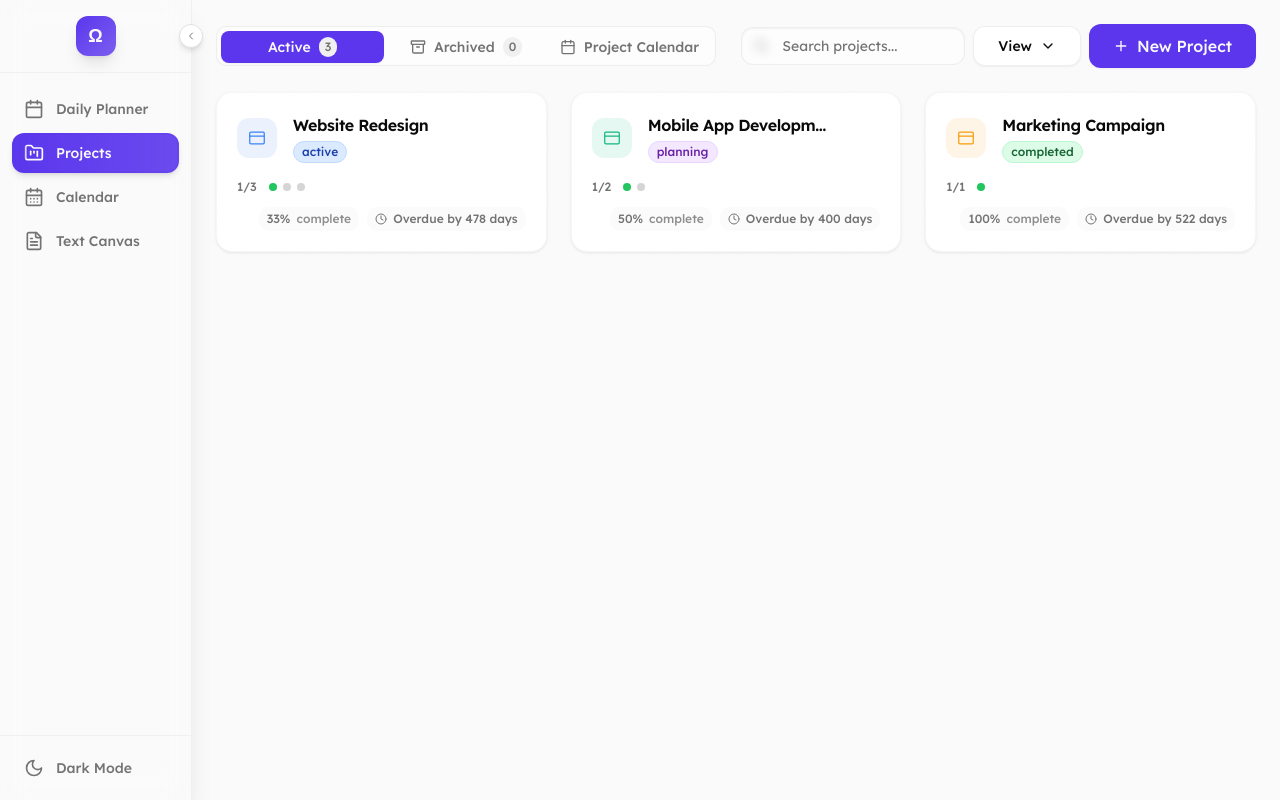
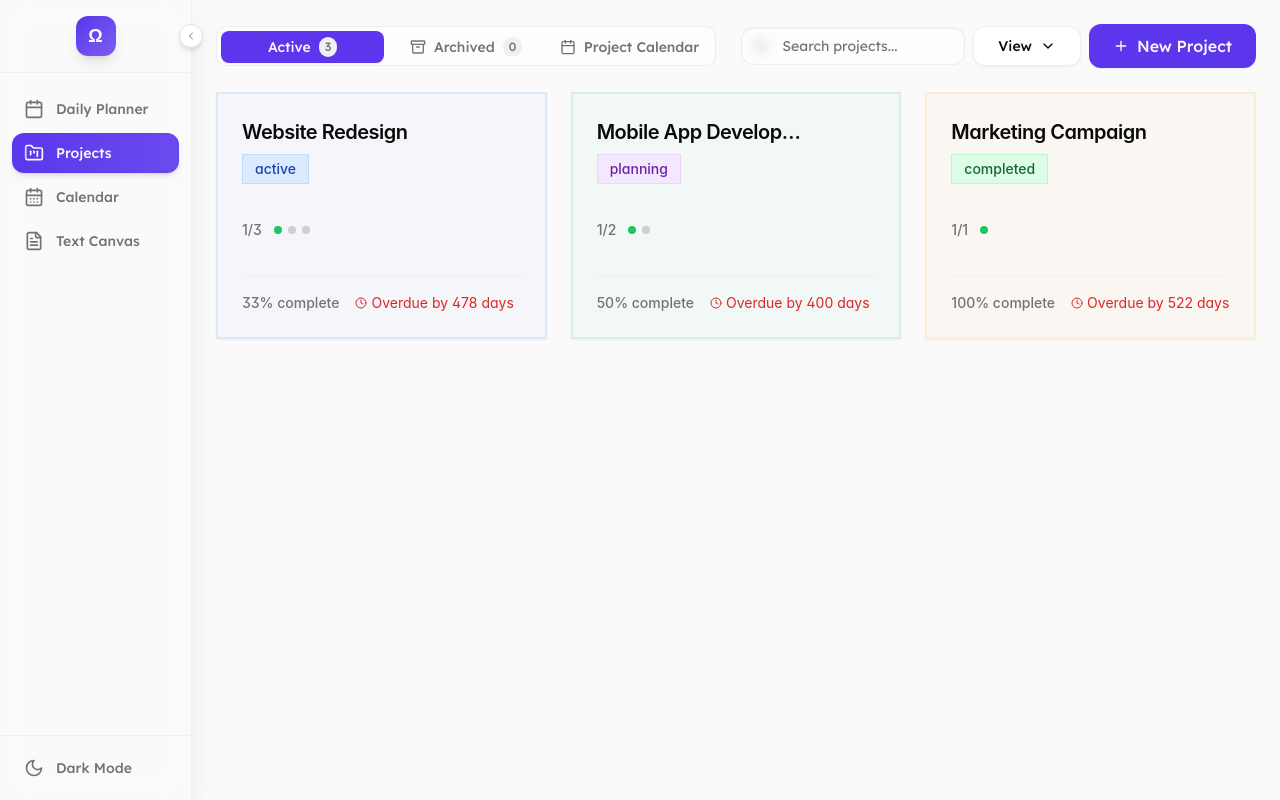
Before and after one commit to obihughes/omega-planner, a Next.js app: page /projects in a window 1280 px wide. Built offline with nearby package versions, Linux system fonts and the light colour scheme.

Commit message:
Refactor: Redesigned project cards and simplified layout

```diff
--- a/components/projects/ProjectCard.tsx
+++ b/components/projects/ProjectCard.tsx
@@ -127,9 +127,9 @@ function ProjectCardComponent({
   const renderProgressCircles = () => {
     if (totalTasks === 0) {
       return (
-        <div className="flex items-center justify-center py-3 bg-muted/20 rounded-lg">
-          <div className="flex items-center space-x-2 text-muted-foreground text-xs">
-            <Plus className="w-3.5 h-3.5" />
+        <div className="flex items-center justify-center py-4 bg-muted/10 border border-dashed border-muted-foreground/20">
+          <div className="flex items-center space-x-2 text-muted-foreground text-sm">
+            <Plus className="w-4 h-4" />
             <span>Click to add tasks</span>
           </div>
         </div>
@@ -141,8 +141,8 @@ function ProjectCardComponent({
     const showEllipsis = totalTasks > maxCircles;
 
     return (
-      <div className="flex items-center space-x-3">
-        <span className="text-xs font-medium text-muted-foreground flex-shrink-0">
+      <div className="flex items-center space-x-3 py-3">
+        <span className="text-sm font-medium text-muted-foreground flex-shrink-0">
           {completedTasks}/{totalTasks}
         </span>
         <div className="flex flex-wrap gap-1.5 items-center">
@@ -159,7 +159,7 @@ function ProjectCardComponent({
             );
           })}
           {showEllipsis && (
-            <span className="text-xs text-muted-foreground ml-0.5 whitespace-nowrap font-medium">+{totalTasks - maxCircles}</span>
+            <span className="text-sm text-muted-foreground ml-1 whitespace-nowrap font-medium">+{totalTasks - maxCircles}</span>
           )}
         </div>
       </div>
@@ -169,14 +169,18 @@ function ProjectCardComponent({
   return (
     <div
       ref={setNodeRef}
-      style={style}
+      style={{
+        ...style,
+        backgroundColor: project.color + '08', // Very light tint of project color
+        borderColor: project.color + '20', // Subtle border with project color
+      }}
       className={cn(
-        "card-enhanced p-5 cursor-pointer group relative overflow-hidden",
-        "bg-gradient-to-br from-card/80 to-card/60 backdrop-blur-sm",
-        "border border-border/50 rounded-xl shadow-sm",
-        "hover:shadow-lg hover:border-primary/40 hover:bg-gradient-to-br hover:from-card/90 hover:to-card/70",
-        "transition-all duration-300 ease-out transform hover:scale-[1.02]",
-        isDragging && "rotate-2 scale-105 shadow-2xl ring-2 ring-primary/50",
+        "p-6 cursor-pointer group relative overflow-hidden",
+        "bg-card border-2 shadow-sm",
+        "hover:shadow-md hover:border-opacity-40",
+        "transition-all duration-200 ease-out",
+        "font-['Inter',sans-serif]", // Use Inter font like text canvas
+        isDragging && "rotate-1 scale-105 shadow-xl ring-2 ring-primary/30",
         isArchived && "opacity-60 bg-muted/20 hover:bg-muted/30"
       )}
       onClick={handleCardClick}
@@ -184,41 +188,30 @@ function ProjectCardComponent({
       {...attributes}
     >
       {/* Header */}
-      <div className="flex items-start justify-between mb-4">
-        <div className="flex items-center space-x-4 min-w-0 flex-1">
-          <div
-            className="w-10 h-10 rounded-lg flex items-center justify-center flex-shrink-0"
-            style={{
-              backgroundColor: project.color + '1A',
-            }}
-          >
-            <div className="w-5 h-5" style={{ color: project.color }}>
-              <svg viewBox="0 0 24 24" fill="none" xmlns="http://www.w3.org/2000/svg"><path d="M19.4 4.925H4.6c-.718 0-1.3.582-1.3 1.3v11.55c0 .718.582 1.3 1.3 1.3h14.8c.718 0 1.3-.582 1.3-1.3V6.225c0-.718-.582-1.3-1.3-1.3z" stroke="currentColor" strokeWidth="1.5" strokeLinecap="round" strokeLinejoin="round"></path><path d="M3.3 9.7h17.4" stroke="currentColor" strokeWidth="1.5" strokeLinecap="round" strokeLinejoin="round"></path></svg>
-            </div>
-          </div>
+      <div className="flex items-start justify-between mb-6">
         <div className="min-w-0 flex-1">
           <h3 className={cn(
-              "font-semibold group-hover:text-primary transition-colors truncate",
+            "text-xl font-semibold group-hover:text-primary transition-colors truncate mb-2",
+            "font-['Inter',sans-serif] tracking-tight", // Larger text with Inter font
             isArchived ? "text-muted-foreground" : "text-foreground"
           )}>
             {project.name}
-              {isArchived && <span className="ml-2 text-xs opacity-70">(Archived)</span>}
+            {isArchived && <span className="ml-2 text-sm opacity-70">(Archived)</span>}
           </h3>
-            <div className="flex items-center space-x-2 mt-1">
+          <div className="flex items-center space-x-2">
             <span className={cn(
-                "px-2 py-0.5 rounded-full text-xs font-medium border",
+              "px-3 py-1 text-sm font-medium border",
               getStatusColor(project.status)
             )}>
               {project.status.replace('-', ' ')}
             </span>
           </div>
         </div>
-        </div>
 
         <div className="flex items-center space-x-1">
           {!isArchived && (
             <div
-              className="opacity-0 group-hover:opacity-100 cursor-grab active:cursor-grabbing p-1 rounded-md hover:bg-accent transition-opacity flex-shrink-0"
+              className="opacity-0 group-hover:opacity-100 cursor-grab active:cursor-grabbing p-2 rounded-md hover:bg-accent transition-opacity flex-shrink-0"
               {...listeners}
               title="Drag to reorder"
             >
@@ -228,7 +221,7 @@ function ProjectCardComponent({
           <Popover>
             <PopoverTrigger asChild>
               <button
-                className="opacity-0 group-hover:opacity-100 p-1 rounded-md hover:bg-accent transition-all flex-shrink-0"
+                className="opacity-0 group-hover:opacity-100 p-2 rounded-md hover:bg-accent transition-all flex-shrink-0"
                 title="More options"
                 onClick={(e) => e.stopPropagation()}
               >
@@ -283,23 +276,26 @@ function ProjectCardComponent({
         </div>
       </div>
 
-      <div className="space-y-3">
+      {/* Progress Section */}
+      <div className="mb-6">
         {renderProgressCircles()}
+      </div>
 
-        <div className="flex items-center justify-between">
-          <div className="flex-1"></div>
-          <div className="flex items-center space-x-2 ml-auto">
-            <span className="flex items-center space-x-1.5 bg-muted/30 text-muted-foreground px-2 py-1 rounded-md text-xs font-medium">
-              <span>{project.progress}%</span>
-              <span className="opacity-80">complete</span>
+      {/* Consolidated Status Line at Bottom */}
+      <div className="flex items-center justify-between text-sm text-muted-foreground pt-4 border-t border-border/30">
+        <div className="flex items-center space-x-4">
+          <span className="font-medium">
+            {project.progress}% complete
           </span>
           {timeRemaining && (
-              <span className="flex items-center space-x-1.5 px-2 py-1 rounded-md text-xs font-medium bg-muted/30 text-muted-foreground">
+            <span className={cn(
+              "flex items-center space-x-1",
+              timeRemaining.isOverdue ? "text-red-600" : "text-muted-foreground"
+            )}>
               <Clock className="w-3 h-3" />
               <span>{timeRemaining.text}</span>
             </span>
           )}
-          </div>
         </div>
       </div>
     </div>
@@ -312,6 +308,7 @@ export const ProjectCard = memo(ProjectCardComponent, (prevProps, nextProps) =>
     prevProps.project.name === nextProps.project.name &&
     prevProps.project.status === nextProps.project.status &&
     prevProps.project.progress === nextProps.project.progress &&
+    prevProps.project.color === nextProps.project.color &&
     prevProps.project.updatedAt === nextProps.project.updatedAt &&
     prevProps.project.tasks?.length === nextProps.project.tasks?.length
   );
```
Lines whose indentation alone changed are shown as unchanged.
